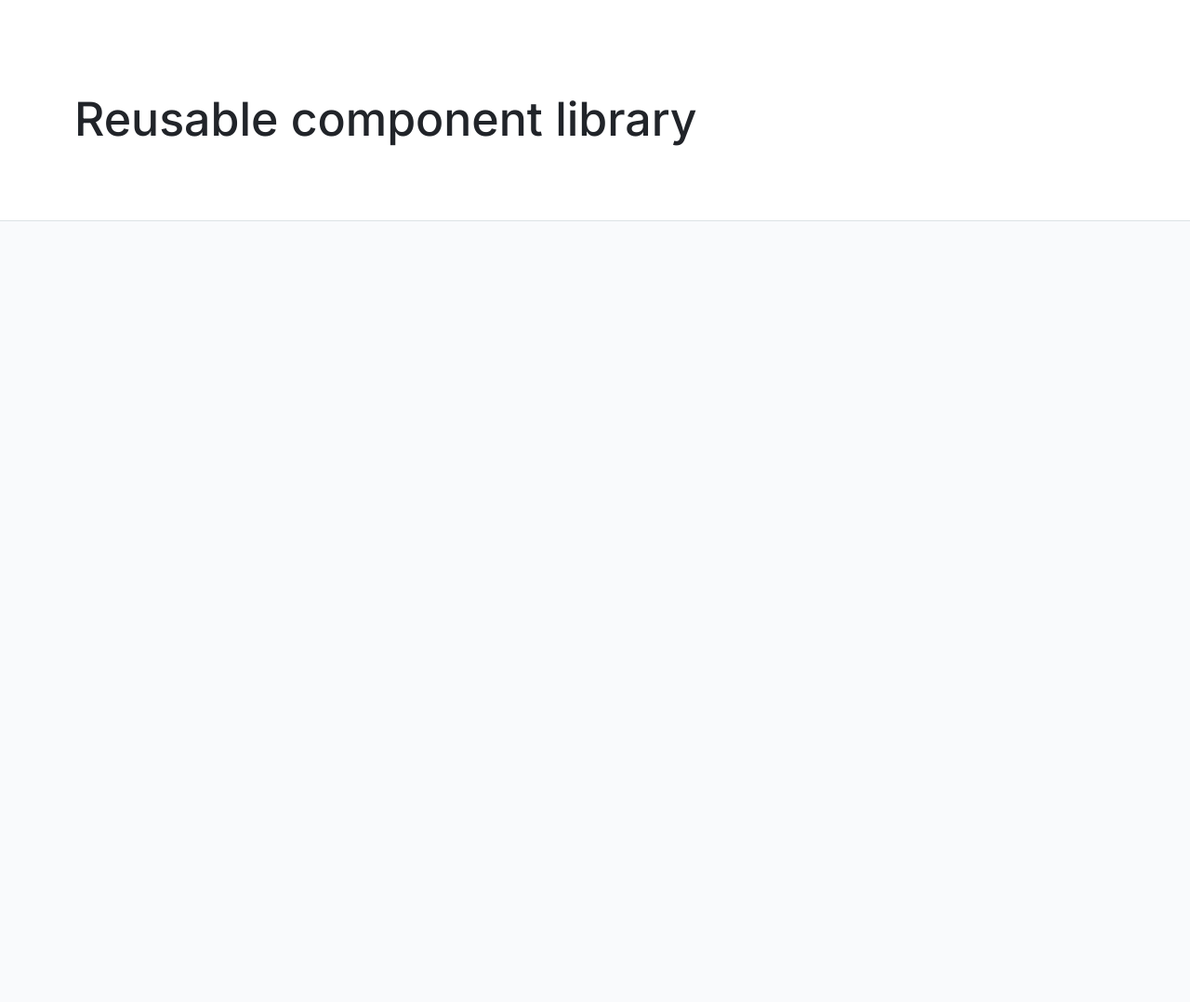
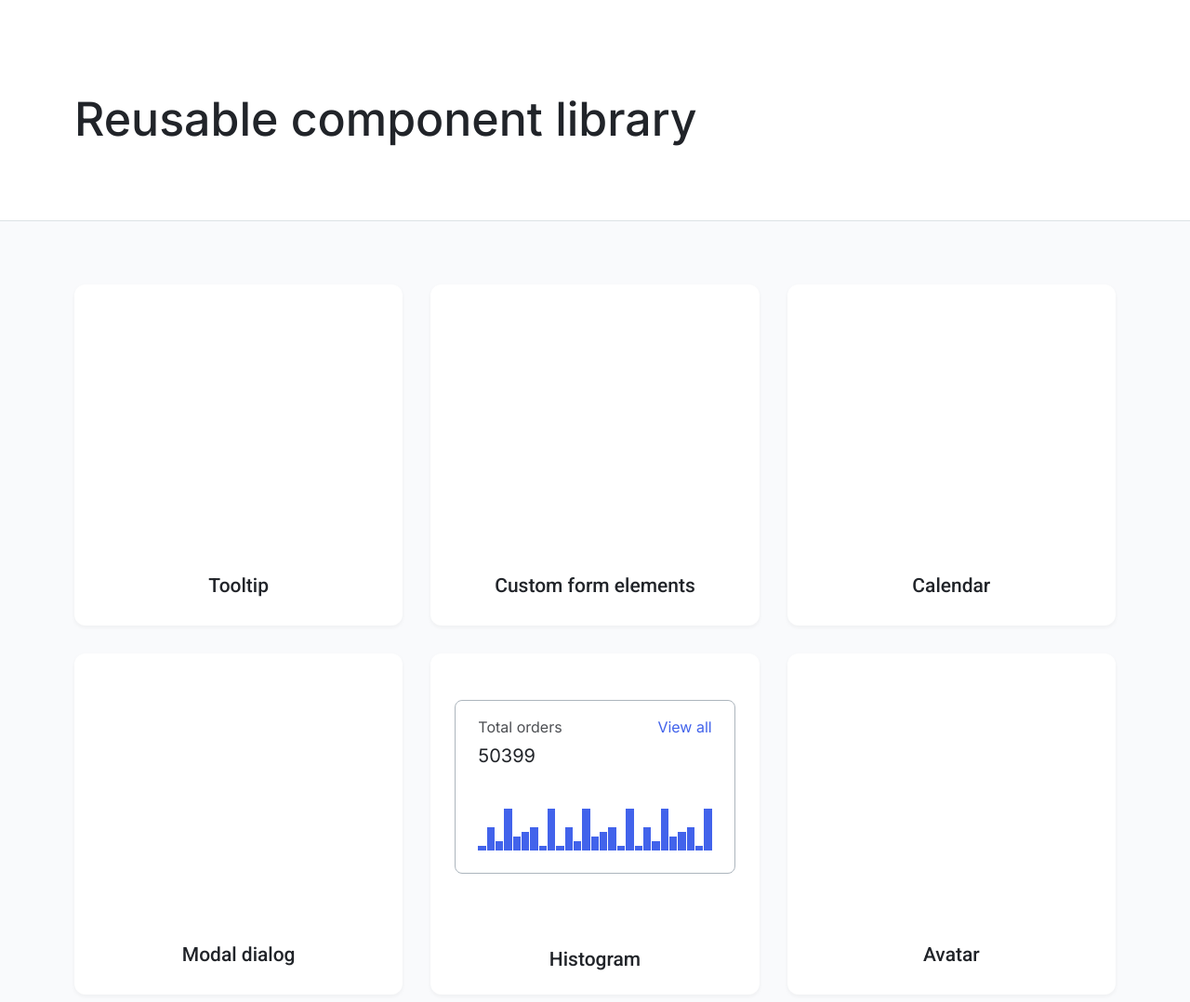
Before and after one commit to js-tasks-ru/htmlcss-20240614_waira, a website: page pages/home/index.html in a window 1280 px wide. Shown: the top 1078 px of the page at 93% size. Drawn offline with Linux system fonts and the light colour scheme.

Commit message:
add cards & histogram to home

```diff
--- /dev/null
+++ b/components/card.css
@@ -0,0 +1,28 @@
+.card {
+  display: flex;
+  height: 367px;
+  flex-direction: column;
+  padding: 0 26px;
+  border-radius: 12px;
+  background: var(--white);
+  box-shadow: 0 2px 4px rgb(33 36 41 / 5%);
+}
+
+.card__preview {
+  display: flex;
+  flex: 1;
+  align-items: center;
+  justify-content: center;
+  padding: 50px 0;
+}
+
+.card__title {
+  padding: 30px 0;
+  color: var(--black);
+  font-family: 'Roboto', sans-serif;
+  font-size: 21px;
+  font-style: normal;
+  font-weight: 500;
+  line-height: 25px;
+  text-align: center;
+}
--- /dev/null
+++ b/components/histogram.css
@@ -0,0 +1,58 @@
+.histogram {
+  width: 100%;
+  box-sizing: border-box;
+  padding: 16px 24px 24px;
+  border: 1px solid #acb5bd;
+  border-radius: 8px;
+  background-color: #fff;
+}
+
+.histogram__bars {
+  display: flex;
+  width: 100%;
+  height: 50px;
+  flex-flow: row nowrap;
+  align-items: flex-end;
+  justify-content: stretch;
+}
+
+.histogram__bar {
+  flex: 1 0 auto;
+  margin-right: 1px;
+  background: #4263eb;
+}
+
+.histogram__bar:last-child {
+  margin-right: 0;
+}
+
+.histogram__header {
+  display: flex;
+  justify-content: space-between;
+  margin-bottom: 6px;
+}
+
+.histogram__title {
+  margin: 0;
+  color: #212429;
+  font-size: 16px;
+  line-height: 24px;
+  opacity: 0.8;
+}
+
+.histogram__link {
+  display: block;
+  margin-left: 20px;
+  color: #4263eb;
+  font-size: 16px;
+  line-height: 24px;
+  text-decoration: none;
+}
+
+.histogram__total {
+  display: block;
+  margin-bottom: 39px;
+  color: #212429;
+  font-size: 20px;
+  line-height: 26px;
+}
--- /dev/null
+++ b/components/preview.css
@@ -0,0 +1,13 @@
+.preview {
+  padding: 68px 0;
+}
+
+.preview__cards {
+  display: flex;
+  flex-flow: row wrap;
+  gap: 30px;
+}
+
+.preview__card {
+  flex: 1 1 30%;
+}
--- a/pages/home/index.html
+++ b/pages/home/index.html
@@ -12,7 +12,75 @@
         <h1 class="header__title">Reusable component library</h1>
       </div>
     </header>
-    <main class="main"></main>
+    <main class="main">
+      <section class="preview">
+        <div class="container">
+          <div class="preview__cards">
+            <div class="card preview__card">
+              <div class="card__preview"></div>
+              <h2 class="card__title">Tooltip</h2>
+            </div>
+            <div class="card preview__card">
+              <div class="card__preview"></div>
+              <h2 class="card__title">Custom form elements</h2>
+            </div>
+            <div class="card preview__card">
+              <div class="card__preview"></div>
+              <h2 class="card__title">Calendar</h2>
+            </div>
+            <div class="card preview__card">
+              <div class="card__preview"></div>
+              <h2 class="card__title">Modal dialog</h2>
+            </div>
+            <div class="card preview__card">
+              <div class="card__preview">
+                <div class="histogram">
+                  <div class="histogram__header">
+                    <p class="histogram__title">Total orders</p>
+                    <a href="#" class="histogram__link">View all</a>
+                  </div>
+                  <span class="histogram__total">50399</span>
+                  <div class="histogram__bars">
+                    <div class="histogram__bar" style="height: 10%"></div>
+                    <div class="histogram__bar" style="height: 50%"></div>
+                    <div class="histogram__bar" style="height: 20%"></div>
+                    <div class="histogram__bar" style="height: 90%"></div>
+                    <div class="histogram__bar" style="height: 30%"></div>
+                    <div class="histogram__bar" style="height: 40%"></div>
+                    <div class="histogram__bar" style="height: 50%"></div>
+                    <div class="histogram__bar" style="height: 10%"></div>
+                    <div class="histogram__bar" style="height: 90%"></div>
+                    <div class="histogram__bar" style="height: 10%"></div>
+                    <div class="histogram__bar" style="height: 50%"></div>
+                    <div class="histogram__bar" style="height: 20%"></div>
+                    <div class="histogram__bar" style="height: 90%"></div>
+                    <div class="histogram__bar" style="height: 30%"></div>
+                    <div class="histogram__bar" style="height: 40%"></div>
+                    <div class="histogram__bar" style="height: 50%"></div>
+                    <div class="histogram__bar" style="height: 10%"></div>
+                    <div class="histogram__bar" style="height: 90%"></div>
+                    <div class="histogram__bar" style="height: 10%"></div>
+                    <div class="histogram__bar" style="height: 50%"></div>
+                    <div class="histogram__bar" style="height: 20%"></div>
+                    <div class="histogram__bar" style="height: 90%"></div>
+                    <div class="histogram__bar" style="height: 30%"></div>
+                    <div class="histogram__bar" style="height: 40%"></div>
+                    <div class="histogram__bar" style="height: 50%"></div>
+                    <div class="histogram__bar" style="height: 10%"></div>
+                    <div class="histogram__bar" style="height: 90%"></div>
+                  </div>
+                </div>
+              </div>
+              <h2 class="card__title">Histogram</h2>
+            </div>
+            <div class="card preview__card">
+              <div class="card__preview"></div>
+              <h2 class="card__title">Avatar</h2>
+            </div>
+          </div>
+        </div>
+      </section>
+    </main>
     <footer class="footer">
       <div class="container footer__container">
         <h2 class="footer__title">About</h2>
--- a/pages/home/styles.css
+++ b/pages/home/styles.css
@@ -4,4 +4,7 @@
 @import '../../components/container.css';
 @import '../../components/header.css';
 @import '../../components/main.css';
+@import '../../components/preview.css';
+@import '../../components/histogram.css';
+@import '../../components/card.css';
 @import '../../components/footer.css';
```
